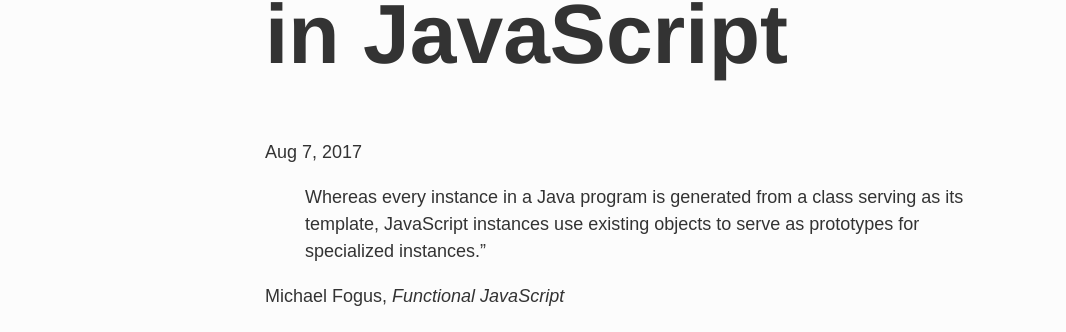
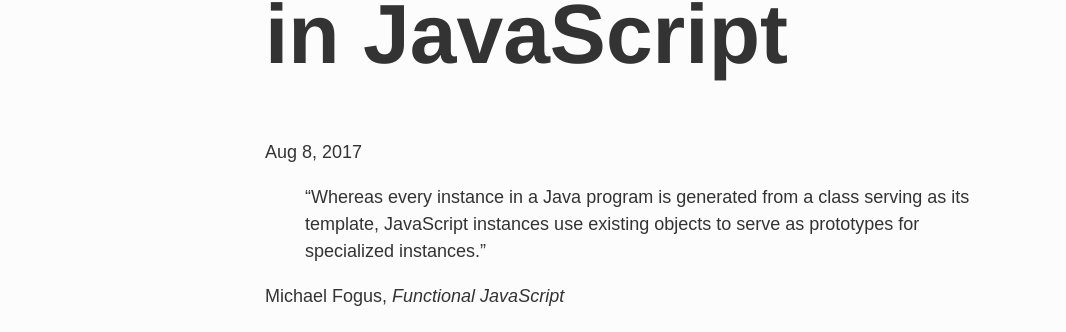
Before and after one commit to kdubbels/kdubbels.github.io, a Jekyll site: the page built from _posts/2017-08-07-objects-are-weird-in-js.markdown, in a window 1280 px wide and 900 px high. Shown: the part 240-572 px from the top of the window, without its empty margins (0-1066 px from the left). Built offline with Jekyll 4.4.1, drawn with Linux system fonts in a browser that asks for light colours; some web fonts are replaced; part of the change alters nothing that is shown.

```diff
--- a/_posts/2017-08-07-objects-are-weird-in-js.markdown
+++ b/_posts/2017-08-07-objects-are-weird-in-js.markdown
@@ -1,11 +1,11 @@
 ---
 layout: post
 title: "Objects are weird in JavaScript"
-date:   2017-08-07 12:31:00
+date:   2017-08-08 12:31:00
 ---
 
 
->Whereas every instance in a Java program is generated from a class serving as its template, JavaScript instances use existing objects to serve as prototypes for specialized instances."
+>"Whereas every instance in a Java program is generated from a class serving as its template, JavaScript instances use existing objects to serve as prototypes for specialized instances."
 
 Michael Fogus, _Functional JavaScript_
 
```
